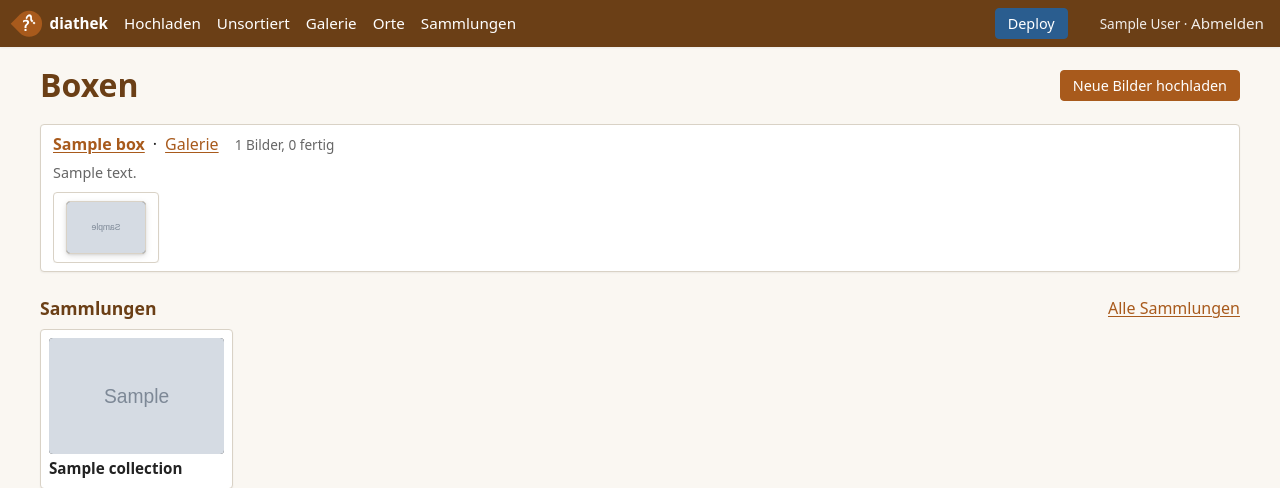
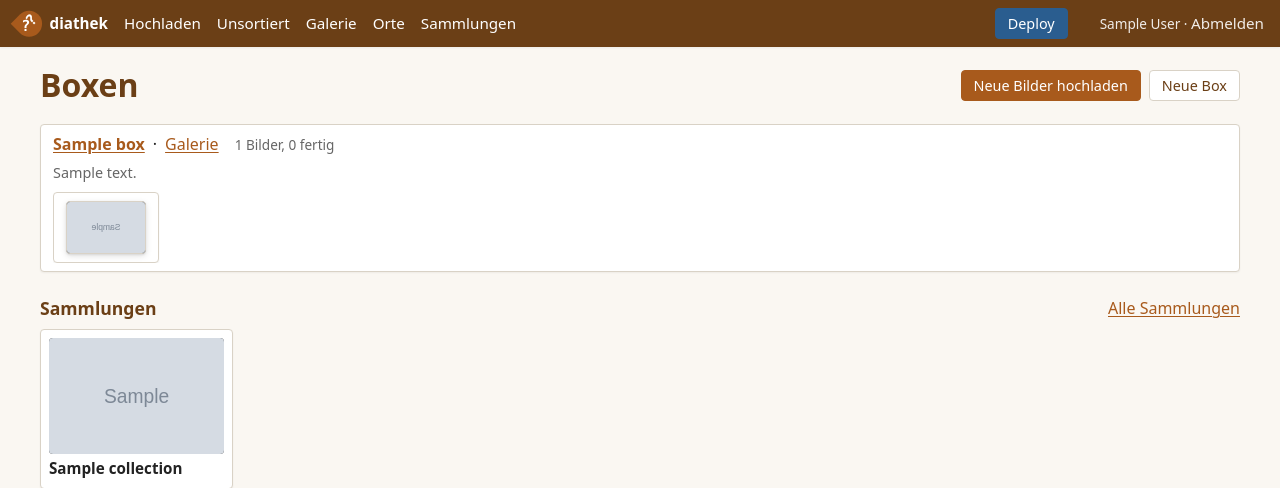
Before and after one commit to rixx/diathek, a Django app: page / in a window 1280 px wide. Shown: the top 488 px of the page. Run offline with Django 5.2, Linux system fonts and the light colour scheme; a user stored in the database is signed in; tables that the repository leaves empty hold one stand-in row (values such as "Sample post"); grey boxes marked "Sample" are stand-in pictures.

Commit message:
Add box management UI

```diff
--- a/src/diathek/core/templates/core/grid.html
+++ b/src/diathek/core/templates/core/grid.html
@@ -47,6 +47,9 @@
         <nav>
             {% if not box.archived and first_image %}
             <a href="{% url 'image_detail' box.uuid first_image.pk %}">Detailansicht</a>
+            {% endif %}
+            {% if not box.archived and request.user.can_upload %}
+            <a href="{% url 'box_edit' box.uuid %}">Bearbeiten</a>
             {% endif %}
             {% if not box.archived and request.user.is_staff %}
             <a href="{% url 'box_archive' box.uuid %}">Archivieren</a>
--- a/src/diathek/core/templates/core/index.html
+++ b/src/diathek/core/templates/core/index.html
@@ -8,6 +8,7 @@
     <div class="page-header-actions">
         {% if request.user.can_upload %}
         <a class="btn btn-primary" href="{% url 'import' %}">Neue Bilder hochladen</a>
+        <a class="btn btn-secondary" href="{% url 'box_create' %}">Neue Box</a>
         {% endif %}
     </div>
 </header>
--- a/src/diathek/core/urls.py
+++ b/src/diathek/core/urls.py
@@ -13,6 +13,8 @@ urlpatterns = [
     ),
     path("box/<uuid:box_uuid>/grid/", views.box_grid, name="box_grid"),
     path("galerie/", views.gallery, name="gallery"),
+    path("box/neu/", views.box_edit, name="box_create"),
+    path("box/<uuid:box_uuid>/bearbeiten/", views.box_edit, name="box_edit"),
     path("box/<uuid:box_uuid>/archiv/", views.box_archive, name="box_archive"),
     path("orte/", views.place_list, name="place_list"),
     path("orte/<int:pk>/", views.place_set_coords, name="place_set_coords"),
--- a/src/diathek/core/views.py
+++ b/src/diathek/core/views.py
@@ -17,6 +17,7 @@ from PIL import UnidentifiedImageError
 
 from diathek.core.forms import (
     BoxArchiveForm,
+    BoxForm,
     CollectionForm,
     ImportForm,
     RegistrationForm,
@@ -104,6 +105,11 @@ def _reject_filename_conflicts(target_box, filenames):
         )
 
 
+def _next_box_sort_order():
+    current_max = Box.objects.aggregate(Max("sort_order"))["sort_order__max"]
+    return (current_max or 0) + 1
+
+
 def _resolve_target_box(form, user):
     choice = form.cleaned_data["box_choice"]
     if choice == ImportForm.BOX_UNSORTED:
@@ -112,6 +118,7 @@ def _resolve_target_box(form, user):
         box = Box(
             name=form.cleaned_data["new_box_name"],
             description=form.cleaned_data.get("new_box_description") or "",
+            sort_order=_next_box_sort_order(),
         )
         box.save(user=user)
         return box
@@ -1057,6 +1064,31 @@ def collection_edit(request, pk=None):
 
 
 @login_required
+@_upload_required
+def box_edit(request, box_uuid=None):
+    box = None
+    if box_uuid is not None:
+        box = get_object_or_404(Box, uuid=box_uuid)
+        if box.archived:
+            messages.error(request, "Archivierte Boxen können nicht bearbeitet werden.")
+            return redirect("box_grid", box_uuid=box.uuid)
+
+    if request.method == "POST":
+        form = BoxForm(request.POST, instance=box)
+        if form.is_valid():
+            saved = form.save(commit=False)
+            if box is None:
+                saved.sort_order = _next_box_sort_order()
+            saved.save(user=request.user)
+            messages.success(request, "Box gespeichert.")
+            return redirect("box_grid", box_uuid=saved.uuid)
+    else:
+        form = BoxForm(instance=box)
+
+    return render(request, "core/box_edit.html", {"form": form, "box": box})
+
+
+@login_required
 @_staff_required
 def box_archive(request, box_uuid):
     box = get_object_or_404(Box, uuid=box_uuid)
```
Also changed, not shown: src/diathek/core/forms.py (+8 -0 lines), src/diathek/core/templates/core/box_edit.html (added, +32 -0 lines), src/tests/views/test_box_edit.py (added, +151 -0 lines).
